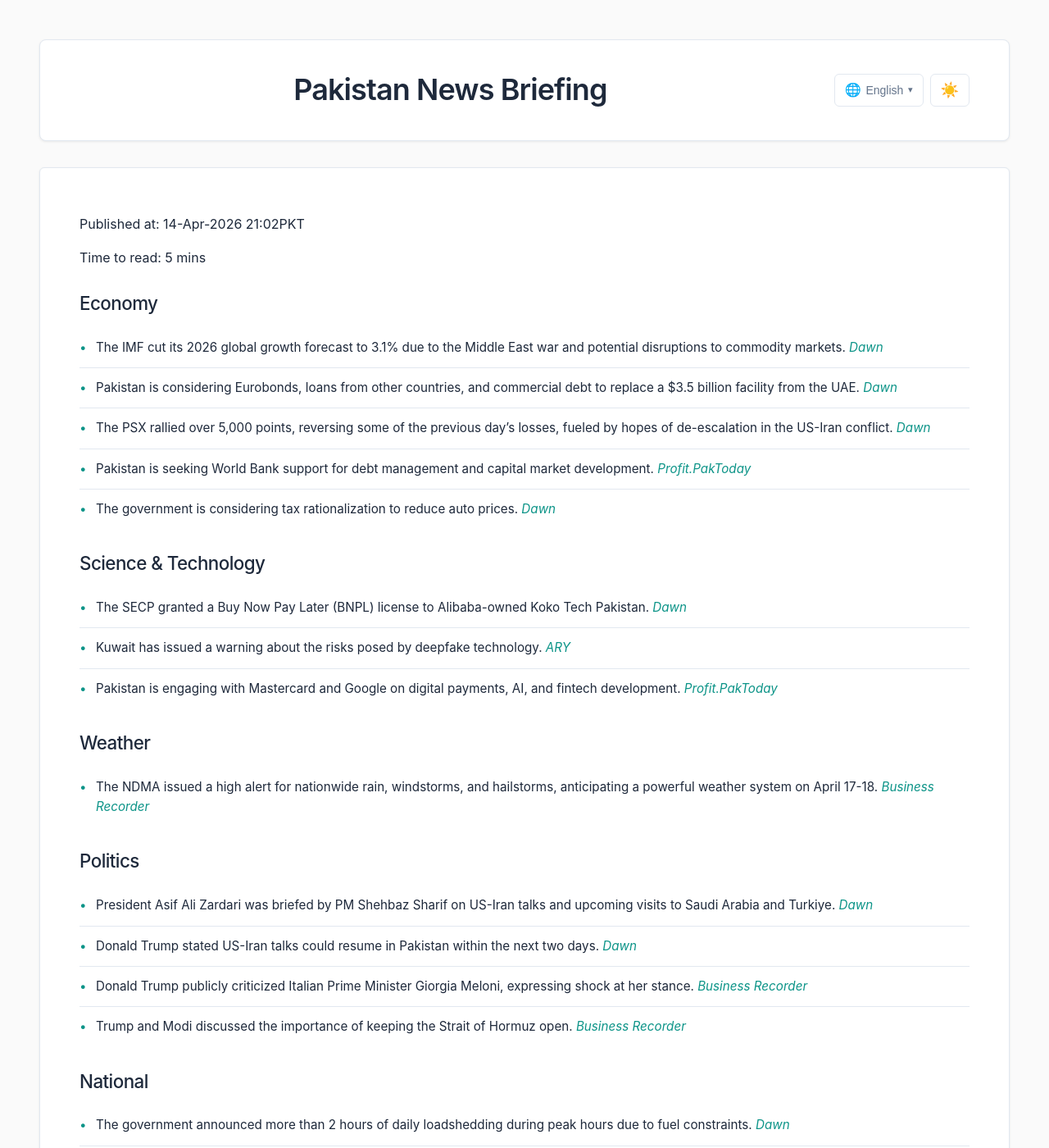
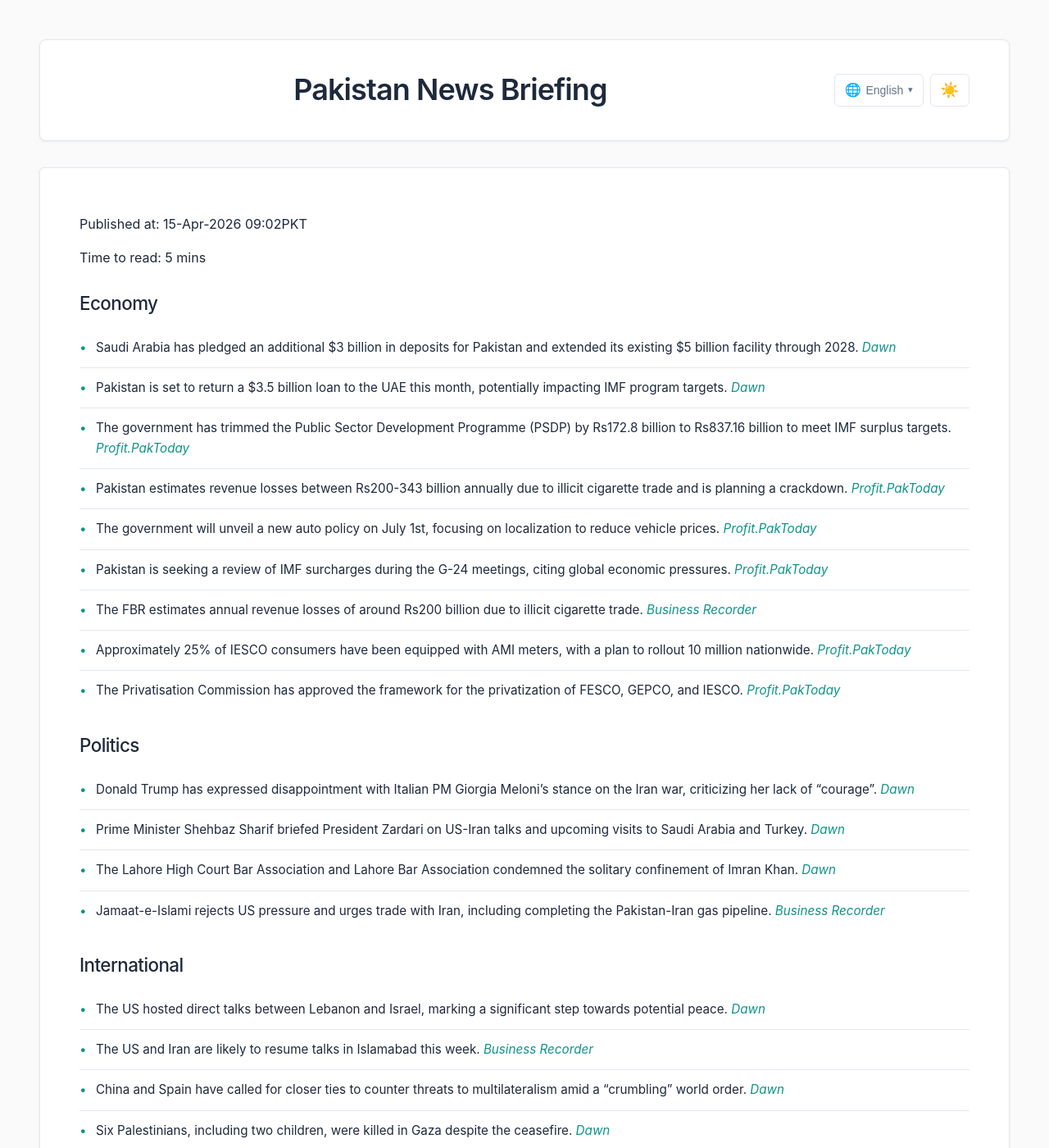
Before and after one commit to zsubzwary/news, a Jekyll site: the page built from en/index.md, in a window 1280 px wide and 1400 px high. Shown: the whole window at 82% size. Built offline with Jekyll 4.4.1, drawn with Linux system fonts in a browser that asks for light colours; some web fonts are replaced; some of the changed text lies outside the part shown.

Commit message:
DateTime; 2026-04-15T04:02:14.093Z

```diff
--- a/en/index.md
+++ b/en/index.md
@@ -4,73 +4,69 @@ title: Pakistan News Briefing
 lang: en
 ---
 
-Published at: 14-Apr-2026 21:02PKT
+Published at: 15-Apr-2026 09:02PKT
 
 Time to read: 5 mins
 
 ### Economy
-- The IMF cut its 2026 global growth forecast to 3.1% due to the Middle East war and potential disruptions to commodity markets. *[Dawn](https://www.dawn.com/news/1991696/imf-cuts-2026-global-growth-forecast-to-31pc-on-mideast-war-warns-world-economy-could-be-thrown-off-course)*
-- Pakistan is considering Eurobonds, loans from other countries, and commercial debt to replace a $3.5 billion facility from the UAE. *[Dawn](https://www.dawn.com/news/1991606/aurangzeb-says-all-options-on-table-to-replace-uaes-35bn-loan-weighs-strategic-fuel-reserve)*
-- The PSX rallied over 5,000 points, reversing some of the previous day’s losses, fueled by hopes of de-escalation in the US-Iran conflict. *[Dawn](https://www.dawn.com/news/1991610/bulls-take-charge-as-kse-100-rallies-5000-points)*
-- Pakistan is seeking World Bank support for debt management and capital market development. *[Profit.PakToday](https://profit.pakistantoday.com.pk/2026/04/14/pakistan-seeks-world-banks-technical-support-for-debt-management-capital-market-development/)*
-- The government is considering tax rationalization to reduce auto prices. *[Dawn](https://www.dawn.com/news/1991486/tax-rationalisation-to-cut-auto-prices)*
+- Saudi Arabia has pledged an additional $3 billion in deposits for Pakistan and extended its existing $5 billion facility through 2028. *[Dawn](https://www.dawn.com/news/1991877/saudi-arabia-pledges-3bn-fresh-deposit-extends-5bn-facility-through-2028)*
+- Pakistan is set to return a $3.5 billion loan to the UAE this month, potentially impacting IMF program targets. *[Dawn](https://www.dawn.com/news/1991877/saudi-arabia-pledges-3bn-fresh-deposit-extends-5bn-facility-through-2028)*
+- The government has trimmed the Public Sector Development Programme (PSDP) by Rs172.8 billion to Rs837.16 billion to meet IMF surplus targets. *[Profit.PakToday](https://profit.pakistantoday.com.pk/2026/04/15/pakistan-trims-rs173-billion-from-development-budget-to-meet-imfs-surplus-target/)*
+- Pakistan estimates revenue losses between Rs200-343 billion annually due to illicit cigarette trade and is planning a crackdown. *[Profit.PakToday](https://profit.pakistantoday.com.pk/2026/04/15/pakistan-to-launch-crackdown-on-illicit-cigarettes-as-revenue-losses-hit-up-to-rs343-billion/)*
+- The government will unveil a new auto policy on July 1st, focusing on localization to reduce vehicle prices. *[Profit.PakToday](https://profit.pakistantoday.com.pk/2026/04/15/pakistan-to-unveil-new-auto-policy-on-july-1-focus-on-localisation-to-cut-vehicle-prices/)*
+- Pakistan is seeking a review of IMF surcharges during the G-24 meetings, citing global economic pressures. *[Profit.PakToday](https://profit.pakistantoday.com.pk/2026/04/15/pakistan-calls-for-imf-surcharge-review-at-g-24-amid-global-economic-pressures/)*
+- The FBR estimates annual revenue losses of around Rs200 billion due to illicit cigarette trade. *[Business Recorder](https://www.brecorder.com/news/40416479/illicit-cigarette-trade-fbr-flags-rs200bn-annual-revenue-loss-kayani)*
+- Approximately 25% of IESCO consumers have been equipped with AMI meters, with a plan to rollout 10 million nationwide. *[Profit.PakToday](https://profit.pakistantoday.com.pk/2026/04/15/leghari-says-25-iesco-consumers-shifted-to-ami-meters-10-million-rollout-planned-nationwide/)*
+- The Privatisation Commission has approved the framework for the privatization of FESCO, GEPCO, and IESCO. *[Profit.PakToday](https://profit.pakistantoday.com.pk/2026/04/14/pakistan-moves-to-privatise-first-batch-of-discos-clears-framework-for-fesco-gepco-iesco-sale-plan/)*
+
+### Politics
+- Donald Trump has expressed disappointment with Italian PM Giorgia Meloni’s stance on the Iran war, criticizing her lack of “courage”. *[Dawn](https://www.dawn.com/news/1991715/trump-says-italian-pm-meloni-lacks-courage-on-iran-war-report)*
+- Prime Minister Shehbaz Sharif briefed President Zardari on US-Iran talks and upcoming visits to Saudi Arabia and Turkey. *[Dawn](https://www.dawn.com/news/1991689/pm-takes-president-into-confidence-on-us-iran-talks-briefs-him-on-upcoming-visits-to-saudi-arabia-turkiye)*
+- The Lahore High Court Bar Association and Lahore Bar Association condemned the solitary confinement of Imran Khan. *[Dawn](https://www.dawn.com/news/1991814/lahore-lawyers-demand-end-to-imrans-solitary-confinement)*
+- Jamaat-e-Islami rejects US pressure and urges trade with Iran, including completing the Pakistan-Iran gas pipeline. *[Business Recorder](https://www.brecorder.com/news/40416471/ji-rejects-us-pressure-urges-trade-with-iran)*
+
+### International
+- The US hosted direct talks between Lebanon and Israel, marking a significant step towards potential peace. *[Dawn](https://www.dawn.com/news/1991819/us-hosts-rare-direct-talks-between-lebanon-and-israel)*
+- The US and Iran are likely to resume talks in Islamabad this week. *[Business Recorder](https://www.brecorder.com/news/40416483/us-iran-likely-to-resume-talks-in-islamabad)*
+- China and Spain have called for closer ties to counter threats to multilateralism amid a “crumbling” world order. *[Dawn](https://www.dawn.com/news/1991797/china-spain-call-for-closer-ties-amid-crumbling-world-order)*
+- Six Palestinians, including two children, were killed in Gaza despite the ceasefire. *[Dawn](https://www.dawn.com/news/1991801/two-children-among-six-killed-in-gaza)*
+- Approximately 250 Rohingya refugees and Bangladeshi nationals are feared missing after a boat capsized in the Andaman Sea. *[Dawn](https://www.dawn.com/news/1991726/around-250-people-feared-missing-after-boat-capsizes-in-andaman-sea-un)*
+
+### National
+- An anti-encroachment operation in Islamabad triggered a violent backlash from villagers, resulting in injuries to police and residents. *[Dawn](https://www.dawn.com/news/1991876/anti-encroachment-operation-triggers-violent-backlash-from-villagers-in-islamabad)*
+- The KP government has approved a bill to register Kalash marriages, setting the marriage age at 18. *[Dawn](https://www.dawn.com/news/1991813/in-a-first-kp-govt-moves-to-register-kalash-marriages)*
+- Several turtles, including loggerhead, green, and olive ridley species, have been found dead along the Balochistan seashore. *[Dawn](https://www.dawn.com/news/1991782/several-turtles-found-dead-along-balochistan-seashore)*
+- The number of mpox cases in Sindh has risen to 25, with nine deaths reported this year. *[Dawn](https://www.dawn.com/news/1991781/mpox-cases-rise-to-25-as-two-more-test-positive-in-sindh)*
+- A boiler blast at an Indian power plant killed nine people. *[Business Recorder](https://www.brecorder.com/news/40416481/boiler-blast-at-indian-power-plant-kills-9)*
 
 ### Science & Technology
-- The SECP granted a Buy Now Pay Later (BNPL) license to Alibaba-owned Koko Tech Pakistan. *[Dawn](https://www.dawn.com/news/1991688/secp-grants-buy-now-pay-later-licence-to-alibaba-owned-koko-tech-pakistan)*
-- Kuwait has issued a warning about the risks posed by deepfake technology. *[ARY](https://arynews.tv/kuwait-warns-about-dangers-of-deepfake-technology/)*
-- Pakistan is engaging with Mastercard and Google on digital payments, AI, and fintech development. *[Profit.PakToday](https://profit.pakistantoday.com.pk/2026/04/14/pakistan-engages-mastercard-google-on-digital-payments-ai-and-fintech-development/)*
-
-### Weather
-- The NDMA issued a high alert for nationwide rain, windstorms, and hailstorms, anticipating a powerful weather system on April 17-18. *[Business Recorder](https://www.brecorder.com/news/40416380/ndma-issues-alert-for-nationwide-rain-hailstorms)*
-
-### Politics
-- President Asif Ali Zardari was briefed by PM Shehbaz Sharif on US-Iran talks and upcoming visits to Saudi Arabia and Turkiye. *[Dawn](https://www.dawn.com/news/1991689/pm-takes-president-into-confidence-on-us-iran-talks-briefs-him-on-upcoming-visits-to-saudi-arabia-turkiye)*
-- Donald Trump stated US-Iran talks could resume in Pakistan within the next two days. *[Dawn](https://www.dawn.com/news/1991712/trump-says-us-iran-talks-could-resume-over-the-next-two-days-were-more-inclined-to-go-to-pakistan)*
-- Donald Trump publicly criticized Italian Prime Minister Giorgia Meloni, expressing shock at her stance. *[Business Recorder](https://www.brecorder.com/news/40416396/trump-turns-on-meloni-says-he-is-shocked-by-italian-leader)*
-- Trump and Modi discussed the importance of keeping the Strait of Hormuz open. *[Business Recorder](https://www.brecorder.com/news/40416394/trump-and-modi-stress-need-to-keep-strait-of-hormuz-open-in-call)*
-
-### National
-- The government announced more than 2 hours of daily loadshedding during peak hours due to fuel constraints. *[Dawn](https://www.dawn.com/news/1991664/govt-announces-more-than-2-hours-of-daily-loadshedding-amid-fuel-constraints)*
-- Interior Minister Mohsin Naqvi urged Pakistani businessmen to repatriate 20-30% of their wealth. *[Dawn](https://www.dawn.com/news/1991683/naqvi-calls-on-businessmen-to-bring-back-20-30pc-of-wealth-to-pakistan)*
-- Police were injured during protests against an anti-encroachment drive in Islamabad. *[Dawn](https://www.dawn.com/news/1991659/2-policemen-injured-as-residents-protest-against-anti-encroachment-drive-in-islamabad)*
-- The Naval Chief stated Pakistan is ready to deter any aggression and vowed a “befitting response”. *[Dawn](https://www.dawn.com/news/1991636/naval-chief-says-pakistan-stands-ready-to-deter-any-aggression-vows-befitting-response)*
-- Authorities foiled an attempt to smuggle billions of Iranian rials into Karachi, arresting nine suspects. *[ARY](https://arynews.tv/iranian-rial-smuggling-attempt-foiled-in-karachi/)*
-
-### International
-- US and Iranian teams could return to Islamabad this week for a second round of peace talks. *[Dawn](https://www.dawn.com/news/1991640/us-iranian-teams-could-return-to-islamabad-for-2nd-round-of-peace-talks-this-week-sources)*
-- A high school shooting in Turkey wounded 16 people; the attacker is dead. *[Dawn](https://www.dawn.com/news/1991649/high-school-shooting-in-turkiye-wounds-16-attacker-dead)*
-- Around 90 protesters were detained in New York City during demonstrations against US arms sales to Israel. *[Dawn](https://www.dawn.com/news/1991624/around-90-detained-in-new-york-city-protest-over-us-arms-sales-to-israel)*
-- The US has begun a blockade of Iranian ports. *[Profit.PakToday](https://profit.pakistantoday.com.pk/2026/04/14/us-begins-iran-port-blockade-oil-prices-ease-on-hopes-for-dialogue/)*
-- Nine people were killed and 15 injured in a blast at a Vedanta plant in India. *[Business Recorder](https://www.brecorder.com/news/40416392/nine-dead-15-injured-in-blast-at-vedanta-plant-in-indias-chhattisgarh-state)*
+- Novo Nordisk is partnering with OpenAI to deploy artificial intelligence across its business, from drug discovery to manufacturing. *[ARY](https://arynews.tv/wegovy-maker-partners-with-openai-to-speed-drug-development/)*
+- The KP government has approved the establishment of an AI Education Authority. *[Business Recorder](https://www.brecorder.com/news/40416472/kp-govt-approves-establishment-of-ai-education-authority)*
 
 ### Sports
-- Zimbabwe pacer Blessing Muzarabani has been banned from the next two editions of the PSL. *[Dawn](https://www.dawn.com/news/1991650/zimbabwe-pacer-blessing-muzarabani-banned-for-2-psl-editions-over-failure-to-honour-commitments)*
-- *Wisden* criticized India’s “Orwellian” control of world cricket. *[Dawn](https://www.dawn.com/news/1991653/wisden-laments-indias-orwellian-control-of-world-cricket)*
+- BTS member RM revealed why Jungkook missed a potential Super Bowl performance due to mandatory military service. *[ARY](https://arynews.tv/bts-rm-reveals-why-jungkook-missed-super-bowl-chance-as-solo-artist/)*
 
 ### Health
-- Federal Minister for Health Syed Mustafa Kamal expressed concern over the limited impact of vaccine awareness campaigns despite significant funding. *[ARY](https://arynews.tv/kamal-raises-concerns-over-limited-impact-of-vaccine-awareness-campaigns-despite-significant-funding-of-millions-of-dollars/)*
+- A BBC report revealed continued malpractices at a hospital in Taunsa, Punjab, linked to a previous HIV outbreak. *[Dawn](https://www.dawn.com/news/1991739/bbc-reports-serious-malpractices-continued-at-taunsa-hospital-months-after-it-was-linked-to-hiv-outbreak)*
 
 ### Other
-- Imran Khan’s sisters were denied a meeting with him at Adiala jail despite reaching the facility. *[Dawn](https://www.dawn.com/news/1991677/imrans-sisters-manage-to-reach-adiala-jail-but-still-denied-meeting-with-ex-premier)*
-- Henry Cavill and Jake Gyllenhaal star in the upcoming heist film *In the Grey*. *[ARY](https://arynews.tv/henry-cavill-takes-on-gyllenhaal-in-heist-film-in-the-grey/)*
-- Adam Sandler’s daughter, Sadie Sandler, stole the spotlight at the *Roommates* premiere. *[ARY](https://arynews.tv/adam-sandlers-daughter-steals-spotlight-at-roommates-premiere/)*
-- Donald Trump’s son Eric will accompany him on his state visit to China. *[ARY](https://arynews.tv/trump-son-eric-accompanies-him-to-china/)*
-- The global jet fuel market is facing shortages due to the Iran war. *[ARY](https://arynews.tv/europe-faces-jet-fuel-shortages-soon/)* & *[ARY](https://arynews.tv/fuel-costs-impacting-global-airline-industry/)*
-- The war in Iran is straining US farmers due to surging fertiliser costs. *[Dawn](https://www.dawn.com/news/1991656/blindsided-us-farmers-strained-as-fertiliser-costs-surge-on-iran-war)*
-- Pakistan is engaging MIGA on a $500 million trade finance facility for critical imports. *[Profit.PakToday](https://profit.pakistantoday.com.pk/2026/04/14/aurangzeb-engages-miga-on-500-million-trade-finance-facility-for-critical-imports/)*
-- Pakistan and Saudi Fund discussed development cooperation and energy risks amid the Middle East conflict. *[Profit.PakToday](https://profit.pakistantoday.com.pk/2026/04/14/pakistan-saudi-fund-discuss-development-cooperation-energy-risks-amid-middle-east-conflict/)*
-- Pakistan and the US discussed trade, investment, and economic cooperation at IMF meetings. *[Profit.PakToday](https://profit.pakistantoday.com.pk/2026/04/14/pakistan-us-discuss-trade-investment-and-economic-cooperation-at-imf-meetings/)*
-- Aurangzeb met IMF’s Jihad Azour, discussing growth and inflation risks amid the Mideast crisis. *[Profit.PakToday](https://profit.pakistantoday.com.pk/2026/04/14/aurangzeb-meets-imfs-jihad-azour-discusses-growth-and-inflation-risks-amid-mideast-crisis/)*
-- Delays in cottonseed import SOPs are limiting their impact on the current crop season. *[Profit.PakToday](https://profit.pakistantoday.com.pk/2026/04/14/delay-in-cottonseed-import-sops-limits-impact-for-current-crop-season/)*
-- PC advances DISCOs’ privatisation, approves Roosevelt Hotel adviser. *[Business Recorder](https://www.brecorder.com/news/40416397/pc-advances-discos-privatisation-approves-roosevelt-hotel-adviser)*
-- India’s Uttar Pradesh state raised workers’ wages amid protests over pay. *[Business Recorder](https://www.brecorder.com/news/40416383/indias-uttar-pradesh-state-raises-workers-wages-amid-protests-over-pay)*
-- Iran war could hit India’s car production, auto body says. *[Business Recorder](https://www.brecorder.com/news/40416382/iran-war-could-hit-indias-car-production-auto-body-says)*
-- Peak oil price likely to come ‘in next few weeks,’ US Energy secretary says. *[Profit.PakToday](https://profit.pakistantoday.com.pk/2026/04/14/peak-oil-price-likely-to-come-in-next-few-weeks-us-energy-secretary-says/)*
-- No loadshedding in Hyderabad and Karachi despite countrywide cuts. *[ARY](https://arynews.tv/no-loadshedding-relief-for-two-cities-in-pakistan/)* & *[Business Recorder](https://www.brecorder.com/news/40416381/govt-announces-225-hour-loadshedding-to-avert-electricity-price-hike)*
-- Copper hits six-week high on prospects for more US-Iran peace talks. *[Business Recorder](https://www.brecorder.com/news/40416385/copper-hits-six-week-high-on-prospects-for-more-us-iran-peace-talks)*
-- Palm oil falls to 5-week low on weakness in crude, rival edible oils. *[Business Recorder](https://www.brecorder.com/news/40416384/palm-falls-to-5-week-low-on-weakness-in-crude-rival-edible-oils)*
-- Wall St jumps on Mideast de-escalation hopes; earnings in focus. *[Business Recorder](https://www.brecorder.com/news/40416390/wall-st-jumps-on-mideast-de-escalation-hopes-earnings-in-focus)*
-- Most Gulf markets gain as traders gauge prospects for US-Iran deal. *[Business Recorder](https://www.brecorder.com/news/40416389/most-gulf-markets-gain-as-traders-gauge-prospects-for-us-iran-deal)*
-- Rupee gains ground against US dollar. *[Business Recorder](https://www.brecorder.com/news/40416371/intra-day-update-rupee-records-gain-against-us-dollar)*
-- France’s Macron calls for US, Iran ceasefire talks to resume. *[Business Recorder](https://www.brecorder.com/news/40416387/frances-macron-calls-for-us-iran-ceasefire-talks-to-resume)*
-- US blockade of Hormuz puts ceasefire to test. *[Dawn](https://www.dawn.com/news/1991499/us-blockade-of-hormuz-puts-ceasefire-to-test)*
+- The Peshawar Literary Festival is scheduled for April 20-21. *[ARY](https://arynews.tv/3rd-season-of-peshawar-literary-festival-scheduled-for-april-20-21/)*
+- Moya Brennan, a legendary Irish singer, has died at the age of 73. *[ARY](https://arynews.tv/moya-brennan-legendary-irish-singer-dies-at-73/)*
+- Vijay Varma addressed reports of his split with Tamannaah Bhatia. *[ARY](https://arynews.tv/vijay-varma-addresses-split-with-tamannaah-bhatia/)*
+- Kylie Jenner supports Kendall Jenner’s potential relationship with Jacob Elordi. *[ARY](https://arynews.tv/kylie-jenner-supports-kendalls-love-life/)*
+- An Iranian rial smuggling network has been exposed in Karachi, with arrests made and key revelations during interrogation. *[ARY](https://arynews.tv/iranian-rial-smuggling-network-exposed-in-karachi/)*
+- Oil prices fell for a second day on expectations of resumed US-Iran talks. *[ARY](https://arynews.tv/oil-prices-fall-for-2nd-day-on-expectations-us-iran-talks-resumption/)* & *[Profit.PakToday](https://profit.pakistantoday.com.pk/2026/04/15/oil-prices-fall-for-a-second-day-on-expectations-us-iran-talks-may-resume/)*
+- The weather report for Karachi and Hyderabad. *[Business Recorder](https://www.brecorder.com/news/40416413/the-weather)*
+- A procedural flaw has been identified in a Rs880 million income tax case, leading to the recall of an ATIR order. *[Business Recorder](https://www.brecorder.com/news/40416415/procedural-flaw-in-rs880m-it-case-atir-recalls-order-despite-reference-pending-before-lhc)*
+- Naval Chief emphasized unwavering defense of sovereignty and security. *[Business Recorder](https://www.brecorder.com/news/40416475/naval-chief-for-unwavering-defence-of-sovereignty-security)*
+- UK Finance Minister slams Trump’s Iran war ‘folly’. *[Business Recorder](https://www.brecorder.com/news/40416478/uk-finance-minister-slams-trumps-iran-war-folly)*
+- Highnoon Laboratories Limited shareholding pattern. *[Business Recorder](https://www.brecorder.com/news/40416414/highnoon-laboratories-limited)*
+- Azma heaps praise on Punjab govt performance. *[Business Recorder](https://www.brecorder.com/news/40416469/azma-heaps-praise-on-punjab-govt-performance)*
+- Dar for implementing PM’s austerity measures. *[Business Recorder](https://www.brecorder.com/news/40416470/dar-for-implementing-pms-austerity-measures)*
+- Minister marks Karachi Port dredging milestone. *[Business Recorder](https://www.brecorder.com/news/40416474/minister-marks-karachi-port-dredging-milestone)*
+- Lahore intensifies price checks, seven arrested. *[Business Recorder](https://www.brecorder.com/news/40416473/lahore-intensifies-price-checks-seven-arrested)*
+- War is over for Wall Street, while oil drags down bonds and gold. *[ARY](https://arynews.tv/markets-react-to-middle-east-conflict-dynamics/)*
+- Asian shares scale six-week peak on hopes for US-Iran peace talks. *[Profit.PakToday](https://profit.pakistantoday.com.pk/2026/04/15/asian-shares-scale-six-week-peak-on-hopes-for-us-iran-peace-talks/)*
+- Businesspeople urged to bring wealth back to Pakistan. *[Business Recorder](https://www.brecorder.com/news/40416476/businesspeople-urged-to-bring-wealth-back-to-pakistan)*
+- Islamabad Talks: PM takes President into confidence. *[Business Recorder](https://www.brecorder.com/news/40416477/islamabad-talks-pm-takes-president-into-confidence)*
+- SECP grants Buy Now Pay Later licence to Alibaba-owned Koko Tech Pakistan. *[Dawn](https://www.dawn.com/news/1991688/secp-grants-buy-now-pay-later-licence-to-alibaba-owned-koko-tech-pakistan)* & *[Business Recorder](https://www.brecorder.com/news/40416500/ksa-commits-3bn-in-additional-deposits-for-pakistan)*
```
